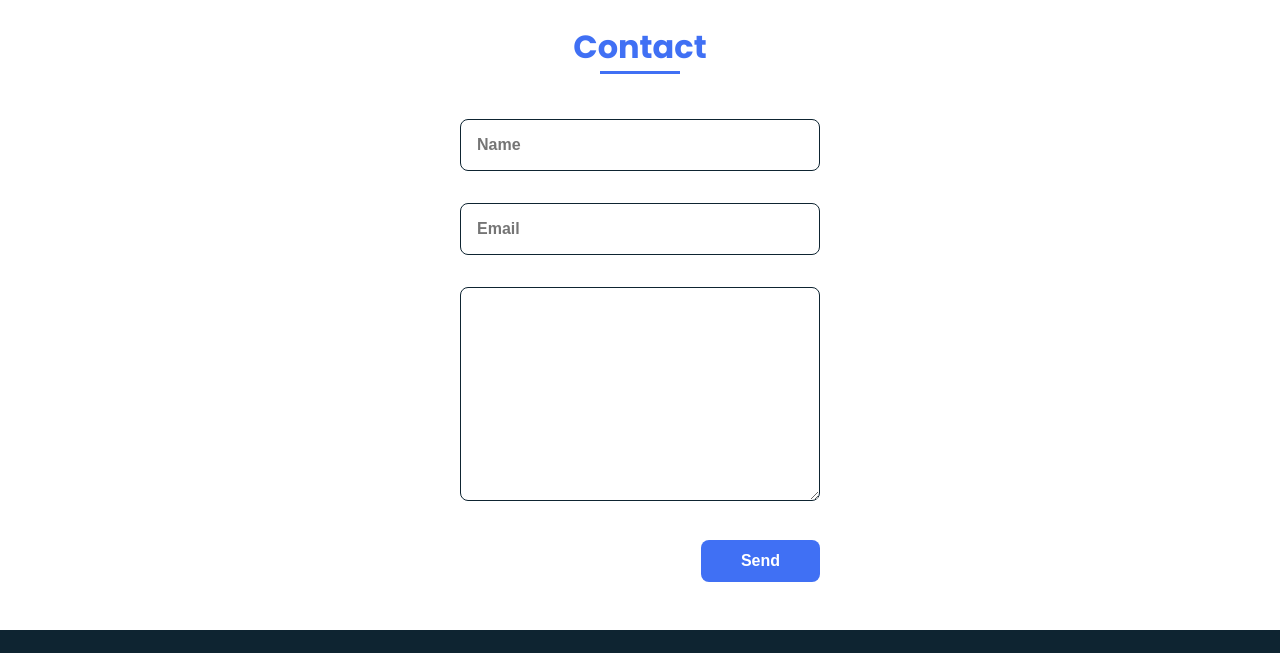
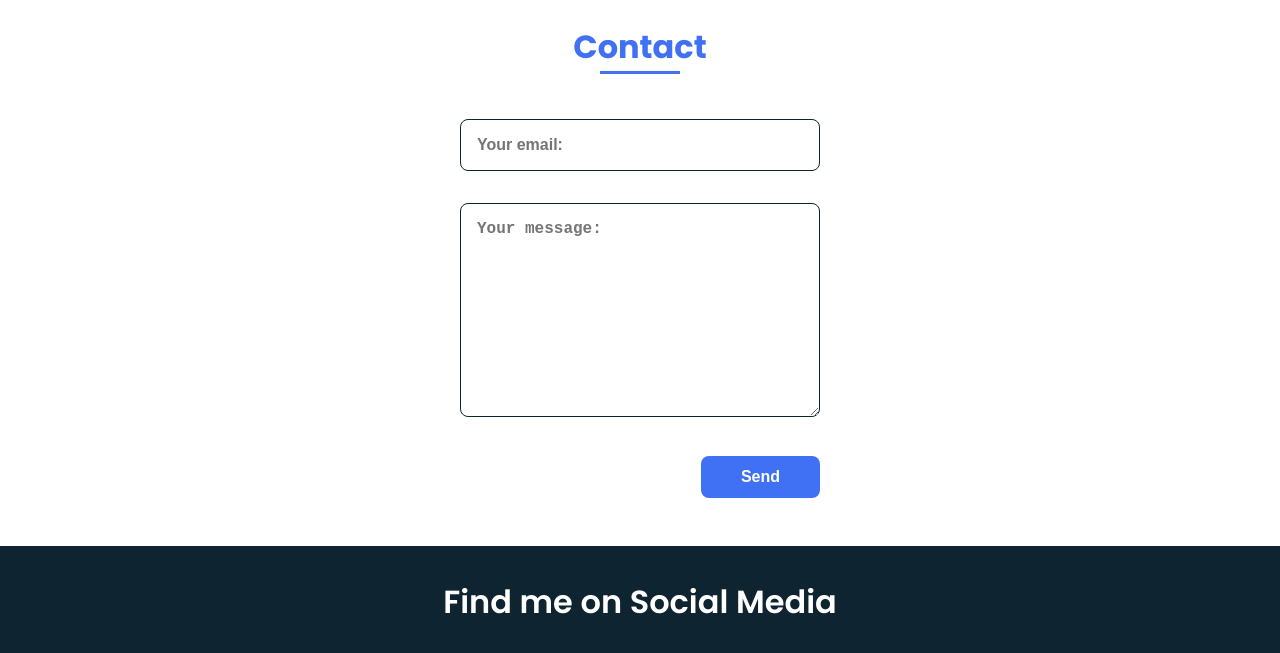
Before and after one commit to georgeleve/georgeleve.github.io, a plain HTML site: page index.html in a window 1280 px wide. Shown: the part 2530-3183 px from the top of the page. Drawn offline with nearby package versions, Linux system fonts and the light colour scheme.

Commit message:
fixed contact form

```diff
--- a/index.html
+++ b/index.html
@@ -185,10 +185,9 @@
                 <h2 class="section-title">Contact</h2>
 
                 <div class="contact__container bd-grid">
-                    <form action="" class="contact__form">
-                        <input type="text" placeholder="Name" class="contact__input">
-                        <input type="mail" placeholder="Email" class="contact__input">
-                        <textarea name="" id="" cols="0" rows="10" class="contact__input"></textarea>
+                    <form action="https://formspree.io/f/xknkepkd" method="POST" class="contact__form">
+                        <input type="mail" name="_replyto" placeholder="Your email:" class="contact__input">
+                        <textarea name="message" placeholder="Your message:" id="" cols="0" rows="10" class="contact__input"></textarea>
                         <input type="button" value="Send" class="contact__button button">
                     </form>
                 </div>
```
